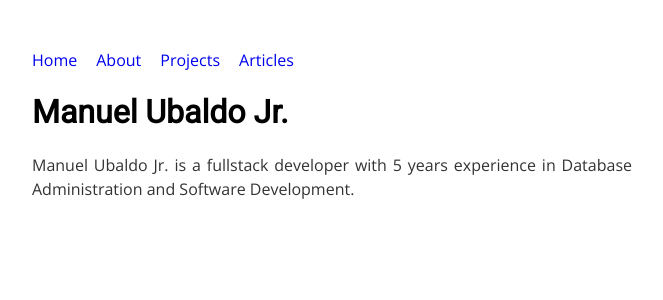
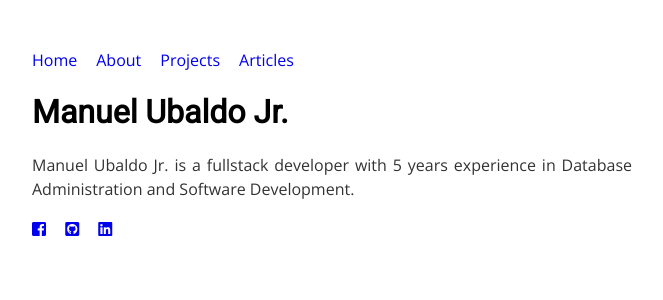
Before and after one commit to manuelubaldo/manuelubaldo.github.io, a Jekyll site: the page built from index.html, in a window 1280 px wide. Shown: the top 300 px of the page, without its empty margins (308-971 px from the left). Built offline with Jekyll 4.4.1, drawn with Linux system fonts in a browser that asks for light colours; nearby versions of some CDN libraries.

Commit message:
Typo correction in font awesome.

```diff
--- a/_includes/social.html
+++ b/_includes/social.html
@@ -2,7 +2,7 @@
     <nav>
         <ul>
         {% for item in site.data.social %}
-            <li><a href="{{ item.link }}"> <span class="fa fa-{{ item.ico }}"></span> </a></li>
+            <li><a href="{{ item.link }}"> <span class="fab fa-{{ item.ico }}"></span> </a></li>
         {% endfor %}
         </ul>
     </nav>
```
